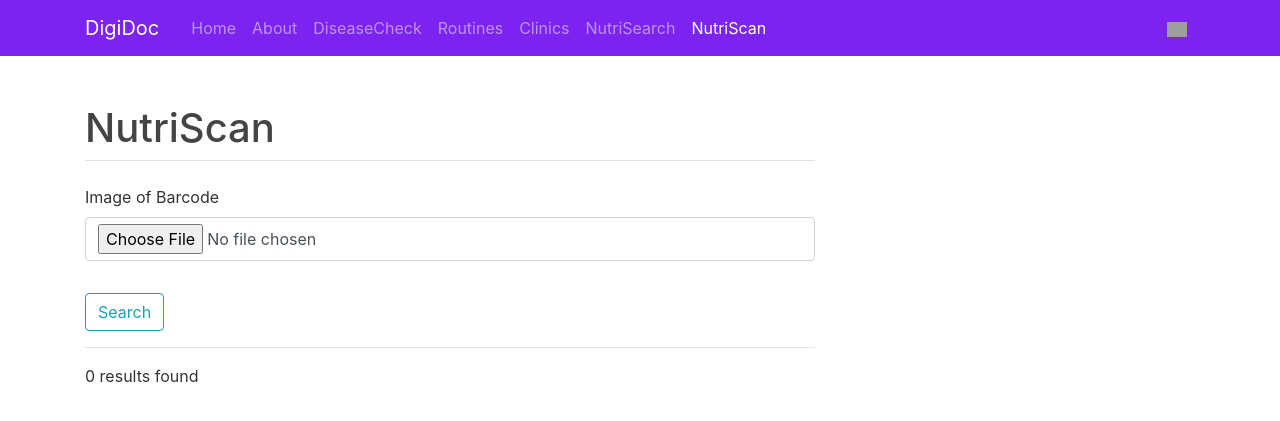
After one commit to BouncyBird/digidoc, a Flask app: page /nutriscan in a window 1280 px wide. The commit adds this page. Shown: the top 421 px of the page. Run offline with Flask 2, Linux system fonts and the light colour scheme; some libraries are stand-ins or nearby versions; grey boxes are pictures that could not be loaded.

Commit message:
added nutrisearch and nutriscan

```diff
--- a/app.py
+++ b/app.py
@@ -2,6 +2,8 @@ from flask import Flask, render_template, request, redirect, url_for, flash, ses
 
 from flask_wtf import FlaskForm, RecaptchaField
 from wtforms import StringField, SubmitField, TextAreaField, BooleanField
+from flask_wtf.file import FileField, FileRequired
+from werkzeug.utils import secure_filename
 from wtforms.validators import DataRequired, Length, Email, EqualTo, ValidationError
 from flask_login import current_user, LoginManager
 from flask_mail import Message, Mail
@@ -12,6 +14,8 @@ import requests
 import json
 from better_profanity import profanity
 import html2text
+from pyzbar.pyzbar import decode
+from PIL import Image
 
 disease_links = {
     'Influenza': 'https://www.cdc.gov/flu/treatment/takingcare.htm',
@@ -63,8 +67,8 @@ def no_profane(form, field):
     if profanity.contains_profanity(html2text.html2text(field.data)):
             raise ValidationError('We strictly prohibit profane messages')
 class ContactForm(FlaskForm):
-    name = StringField('Name', validators=[DataRequired(), Length(min=2, max=20)])
-    email = StringField('Email', validators=[DataRequired(), Email(), no_dispose])
+    name = StringField('Name', validators=[DataRequired(), Length(min=2, max=20)], render_kw={"placeholder": "Jane Doe"})
+    email = StringField('Email', validators=[DataRequired(), Email(), no_dispose], render_kw={"placeholder": "example@company.com"})
     content = CKEditorField('Your Message', validators=[DataRequired(), no_profane])
     recaptcha = RecaptchaField()
     submit = SubmitField('Message')
@@ -84,6 +88,13 @@ class DiseaseForm(FlaskForm):
     rapid_heart_rate = BooleanField('Rapid Heart Rate')
     submit = SubmitField('Check Disease')
 
+class NutriSearchForm(FlaskForm):
+    query = StringField('Search Term or UPC', validators=[DataRequired()], render_kw={"placeholder": "Apple"})
+    submit = SubmitField('Search')
+
+class NutriScanForm(FlaskForm):
+    image = FileField('Image of Barcode', validators=[FileRequired()])
+    submit = SubmitField('Search')
 
 def get_prediction(data={"Diarreah & Vomit":"Yes","Body Aches":"Yes","Runny Nose":"No","Fever":"Yes","Fatigue":"No","Hemorrhage":"No","Coughing":"Yes","Shortness of Breath":"Yes","Swollen Lymph Nodes":"Yes","Headaches":"Yes","Red eyes":"No","Rapid Heart Rate":"Yes"}):
   url = 'https://5syr7ttrk5.execute-api.us-east-1.amazonaws.com/Predict/88136aae-a71e-4bf4-98e2-50a9c807258a'
@@ -157,5 +168,31 @@ def skincare():
 def simple_exercises():
     return render_template("exercises.html", title='Simple Exercises', route='exercises')
 
+@app.route('/nutrisearch', methods=["GET", "POST"])
+def nutrisearch():
+    form = NutriSearchForm()
+    if form.validate_on_submit():
+        if form.query.data.isnumeric():
+            r = requests.get(f'https://api.edamam.com/api/food-database/v2/parser?app_id=104d2abe&app_key=621914ce184adee2580e7970b7ca5148&upc={form.query.data}')
+        else:
+            r = requests.get(f'https://api.edamam.com/api/food-database/v2/parser?app_id=104d2abe&app_key=621914ce184adee2580e7970b7ca5148&ingr={form.query.data}')
+        res = r.json()
+        return render_template('nutrisearch.html', r=res, form=form, title='NutriSearch', route='nutrisearch')
+    return render_template('nutrisearch.html', r=[], form=form, title='NutriSearch', route='nutrisearch')
+
+@app.route('/nutriscan', methods=["GET", "POST"])
+def nutriscan():
+    form = NutriScanForm()
+    if form.validate_on_submit():
+        d = decode(Image.open(form.image.data))
+        if d == []:
+            flash('ERROR! Image may be corrupted, blank, or not a barcode')
+            return redirect(url_for('nutriscan'))
+        d = d[0][0].decode("utf-8")
+        r = requests.get(f'https://api.edamam.com/api/food-database/v2/parser?app_id=104d2abe&app_key=621914ce184adee2580e7970b7ca5148&upc={d}')
+        res = r.json()
+        return render_template('nutriscan.html', r=res, form=form, title='NutriScan', route='nutriscan')
+    return render_template('nutriscan.html', r=[], form=form, title='NutriScan', route='nutriscan')
+
 if __name__ == "__main__":
     app.run(debug=False, host='0.0.0.0')
--- a/requirements.txt
+++ b/requirements.txt
@@ -25,7 +25,9 @@ MarkupSafe
 mccabe==0.6.1
 mypy-extensions==0.4.3
 pathspec==0.8.1
+Pillow
 pylint==2.7.2
+pyzbar
 regex==2021.4.4
 requests==2.25.1
 toml==0.10.2
--- a/templates/base.html
+++ b/templates/base.html
@@ -50,6 +50,14 @@
                         %}</a>
                     <a class="nav-item nav-link" href="{{ url_for('clinics') }}" data-tilt data-tilt-scale="1.05">{% if
                         route == 'clinics' %}<text style="color: white;">Clinics</text>{% else %}Clinics{% endif %}</a>
+                    <a class="nav-item nav-link" href="{{ url_for('nutrisearch') }}" data-tilt data-tilt-scale="1.05">{%
+                        if
+                        route == 'nutrisearch' %}<text style="color: white;">NutriSearch</text>{% else %}NutriSearch{%
+                        endif %}</a>
+                    <a class="nav-item nav-link" href="{{ url_for('nutriscan') }}" data-tilt data-tilt-scale="1.05">{%
+                        if
+                        route == 'nutriscan' %}<text style="color: white;">NutriScan</text>{% else %}NutriScan{%
+                        endif %}</a>
                 </div>
                 <marquee>
                     <a href="{{ url_for('contact') }}"><button type="button" class="btn btn-info btn-sm m-1" data-tilt
--- /dev/null
+++ b/templates/nutriscan.html
@@ -0,0 +1,60 @@
+{% extends "base.html" %}
+{% block content %}
+
+<div>
+    <form method="POST" action="" enctype="multipart/form-data">
+        {{ form.hidden_tag() }}
+        <fieldset class="form-group">
+            <legend class="border-bottom mb-4">
+                <h1>NutriScan</h1>
+            </legend>
+            <div class="form-group">
+                {{ form.image.label(class="form-control-label") }}
+                {% if form.image.errors %}
+                {{ form.image(class="form-control form-control-md is-invalid") }}
+                <div class="invalid-feedback">
+                    {% for error in form.image.errors %}
+                    <span>{{ error }}</span>
+                    {% endfor %}
+                </div>
+                {% else %}
+                {{ form.image(class="form-control form-control-md") }}
+                {% endif %}
+            </div>
+        </fieldset>
+        <div class="form-group">
+            {{ form.submit(class="btn btn-outline-info") }}
+        </div>
+    </form>
+</div>
+<hr>
+<p>{{ r["hints"]|length }} results found</p>
+{% for i in r["hints"] %}
+<div class="content-section">
+    <img src="{{ i['food']['image'] }}" alt="Food Image" style="object-fit: contain;">
+    <br><br><br>
+    <h2 class="article-title">{{ i["food"]["label"] }}</h2>
+    <br>
+    <hr>
+    <p>Category: {{ i["food"]["category"] }}</p>
+    {% if i["food"]["servingSizes"] is defined %}
+    <hr>
+    <p>Serving Size: {{ i["food"]["servingSizes"][0]['quantity'] }} {{
+        i["food"]["servingSizes"][0]['label'] }}(s)</p>{% endif %}
+    <hr>
+    <strong>
+        <p>Nutrition Facts:</p>
+    </strong>
+    <p>Calories: {{ i["food"]["nutrients"]["ENERC_KCAL"] }}</p>
+    <p>Fat: {{ i["food"]["nutrients"]["FAT"] }}</p>
+    <p>Carbohydrates: {{ i["food"]["nutrients"]["CHOCDF"] }}</p>
+    <p>Fiber: {{ i["food"]["nutrients"]["FIBTG"] }}</p>
+    <p>Protein: {{ i["food"]["nutrients"]["PROCNT"] }}</p>
+    <hr>
+    <p><b>Ingredients</b>: {{ i["food"]["foodContentsLabel"] }}</p>
+    <hr>
+    <p>Brand: {{ i["food"]["brand"] }}</p>
+</div>
+{% endfor %}
+
+{% endblock content %}
```
Also changed, not shown: templates/nutrisearch.html (added, +60 -0 lines).
